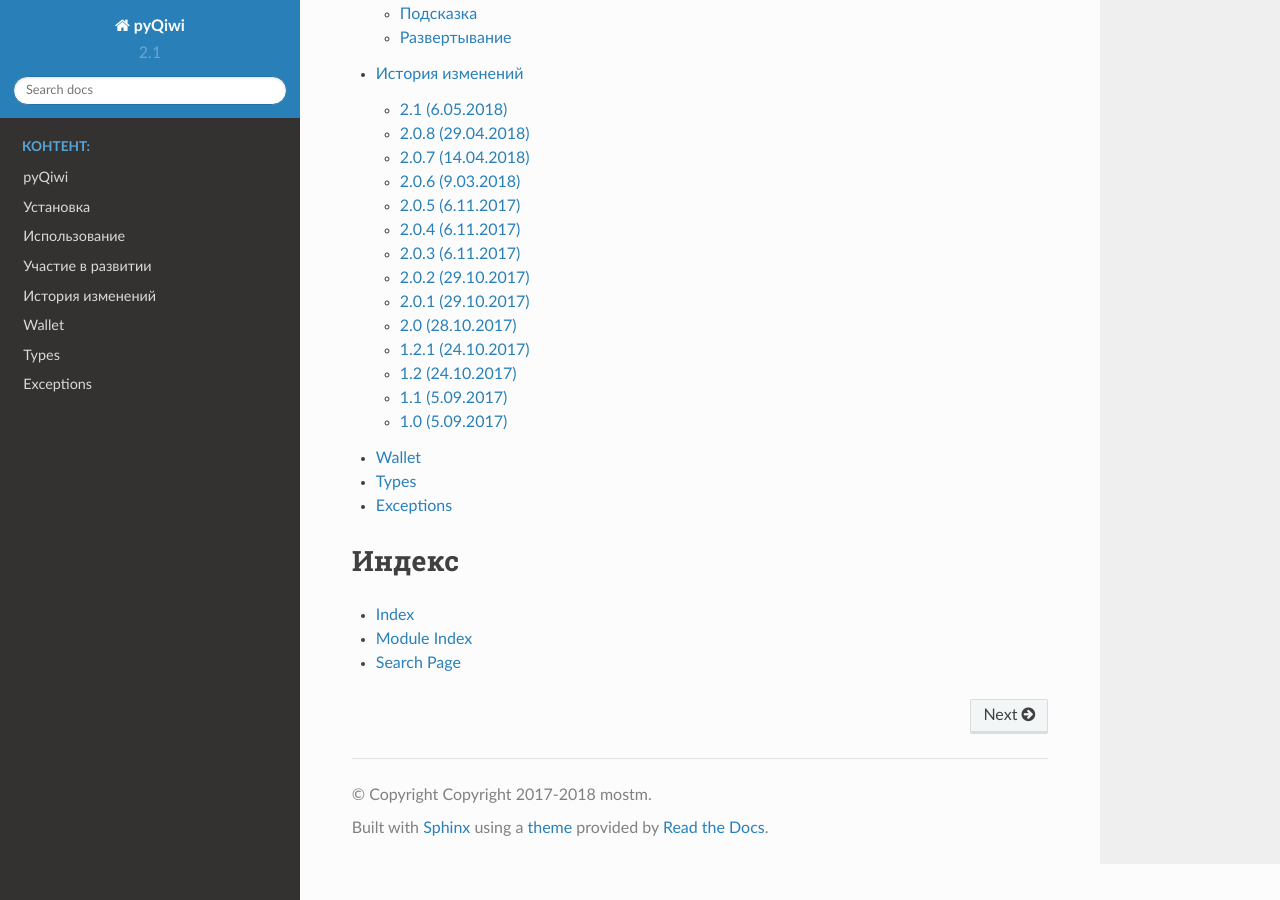
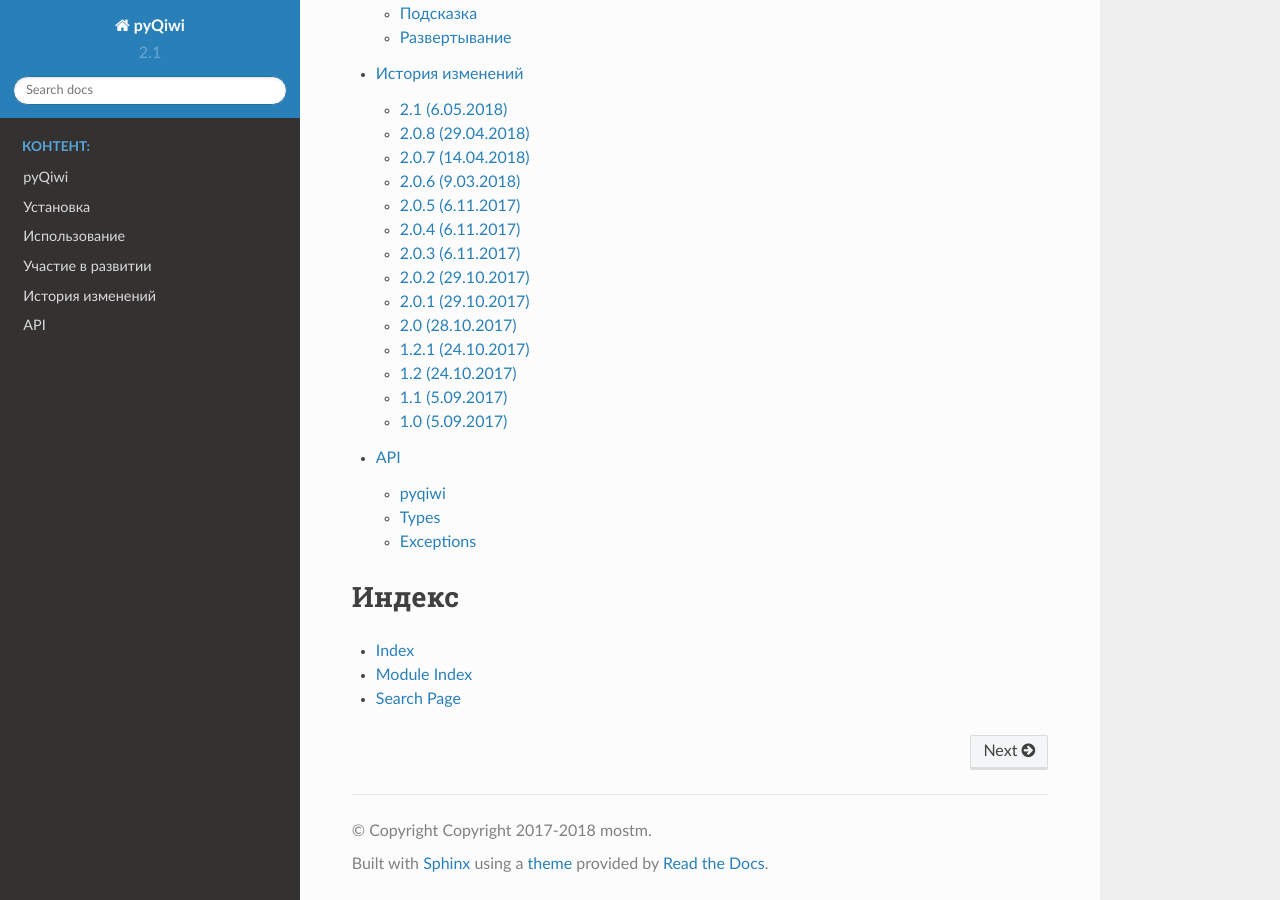
Before and after one commit to mostm/pyqiwi, a Sphinx documentation site: the page built from docs/index.rst, in a window 1280 px wide and 900 px high, scrolled down 578 px. Built offline with Sphinx 7.4.7 and the Read the Docs theme 2.0.0, drawn with Linux system fonts in a browser that asks for light colours; pages that are not in the unit, such as notebooks, are missing from menus.

Commit message:
Небольшие изменения документации

```diff
--- a/docs/api.rst
+++ b/docs/api.rst
@@ -1,9 +1,13 @@
 .. include:: global.rst
 .. currentmodule:: pyqiwi
 
-Wallet
+===
+API
+===
+
+pyqiwi
 ------
-.. autoclass:: pyqiwi.Wallet
+.. automodule:: pyqiwi
     :members:
 
 Types
```
